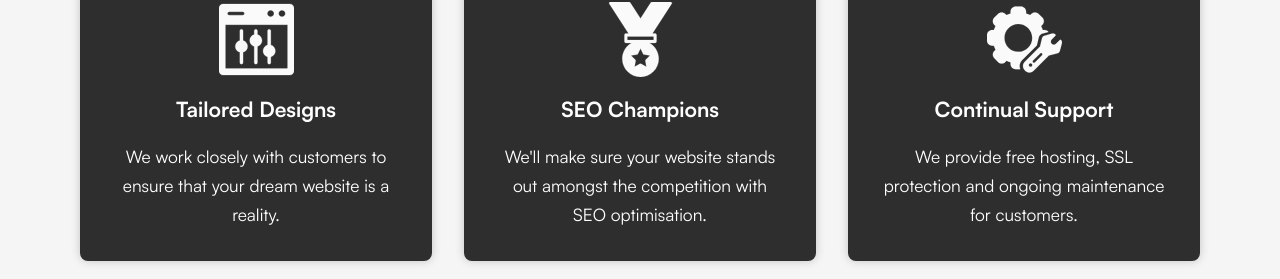
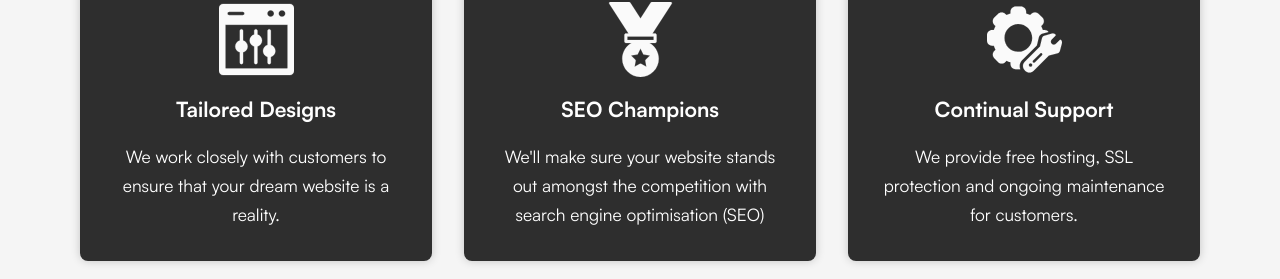
Before and after one commit to Toumari/Lemony, a Vue app: page / in a window 1280 px wide. Shown: the part 847-1126 px from the top of the page. Built offline with nearby package versions, Linux system fonts and the light colour scheme; a web font is replaced by a local one.

Commit message:
changed card for key points

```diff
--- a/src/components/KeyPoints.vue
+++ b/src/components/KeyPoints.vue
@@ -46,7 +46,8 @@
                         </g>
                     </svg>
                     <h3 class="article__title">SEO Champions</h3>
-                    <p>We'll make sure your website stands out amongst the competition with SEO optimisation.</p>
+                    <p>We'll make sure your website stands out amongst the competition with search engine optimisation
+                        (SEO)</p>
                 </article>
                 <article class="key__article">
                     <svg fill="#fafafa" height="75px" width="75px" version="1.1" id="Capa_1"
```
